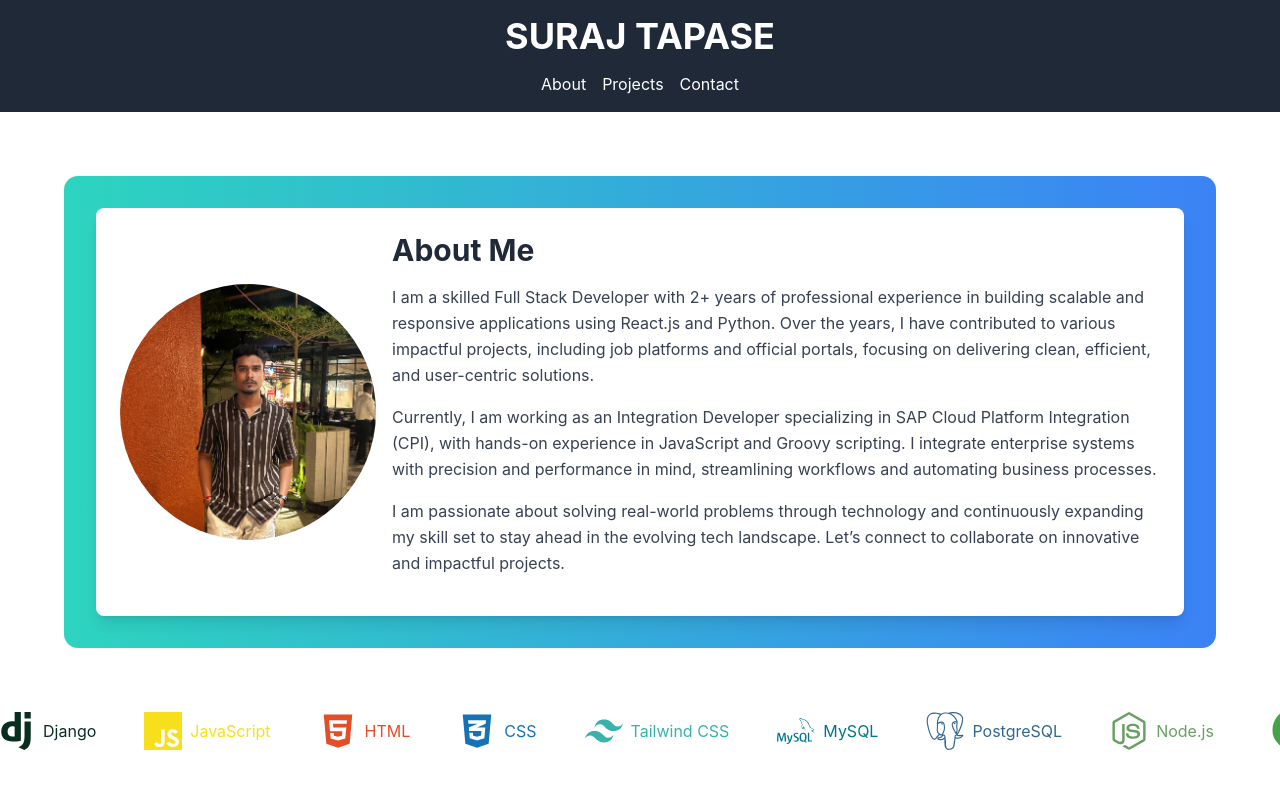
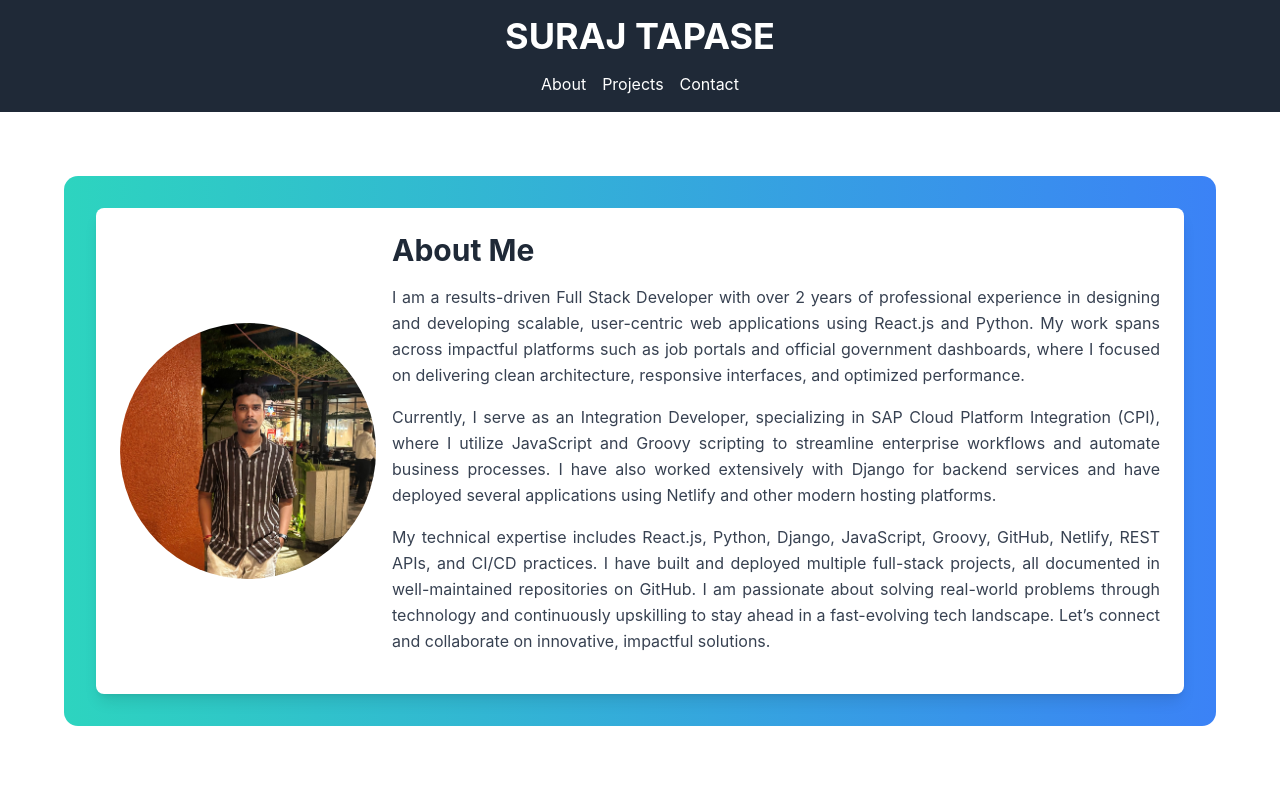
Before and after one commit to surajtapase/suraj-tapase-portfolio, a React (Create React App) app: page / in a window 1280 px wide. Shown: the top 788 px of the page. Built offline with nearby package versions, Linux system fonts and the light colour scheme.

Commit message:
Updated About us

```diff
--- a/src/components/About.jsx
+++ b/src/components/About.jsx
@@ -14,25 +14,31 @@
         />
         <div className="flex-grow text-center lg:text-left pl-4">
           <h2 className="text-3xl font-bold mb-4 text-gray-800">About Me</h2>
-          <p className="text-gray-700 leading-relaxed mb-4 text-justify md:text-left">
-            I am a skilled Full Stack Developer with 2+ years of professional
-            experience in building scalable and responsive applications using
-            React.js and Python. Over the years, I have contributed to various
-            impactful projects, including job platforms and official portals,
-            focusing on delivering clean, efficient, and user-centric solutions.
+          <p className="text-gray-700 leading-relaxed mb-4 text-left md:text-justify">
+            I am a results-driven Full Stack Developer with over 2 years of
+            professional experience in designing and developing scalable,
+            user-centric web applications using React.js and Python. My work
+            spans across impactful platforms such as job portals and official
+            government dashboards, where I focused on delivering clean
+            architecture, responsive interfaces, and optimized performance.
           </p>
-          <p className="text-gray-700 leading-relaxed mb-4 text-justify md:text-left">
-            Currently, I am working as an Integration Developer specializing in
-            SAP Cloud Platform Integration (CPI), with hands-on experience in
-            JavaScript and Groovy scripting. I integrate enterprise systems with
-            precision and performance in mind, streamlining workflows and
-            automating business processes.
+          <p className="text-gray-700 leading-relaxed mb-4 text-left md:text-justify">
+            Currently, I serve as an Integration Developer, specializing in SAP
+            Cloud Platform Integration (CPI), where I utilize JavaScript and
+            Groovy scripting to streamline enterprise workflows and automate
+            business processes. I have also worked extensively with Django for
+            backend services and have deployed several applications using
+            Netlify and other modern hosting platforms.
           </p>
-          <p className="text-gray-700 leading-relaxed mb-4 text-justify md:text-left">
-            I am passionate about solving real-world problems through technology
-            and continuously expanding my skill set to stay ahead in the
-            evolving tech landscape. Let’s connect to collaborate on innovative
-            and impactful projects.
+          <p className="text-gray-700 leading-relaxed mb-4 text-left md:text-justify">
+            My technical expertise includes React.js, Python, Django,
+            JavaScript, Groovy, GitHub, Netlify, REST APIs, and CI/CD practices.
+            I have built and deployed multiple full-stack projects, all
+            documented in well-maintained repositories on GitHub. I am
+            passionate about solving real-world problems through technology and
+            continuously upskilling to stay ahead in a fast-evolving tech
+            landscape. Let’s connect and collaborate on innovative, impactful
+            solutions.
           </p>
         </div>
       </div>
```
